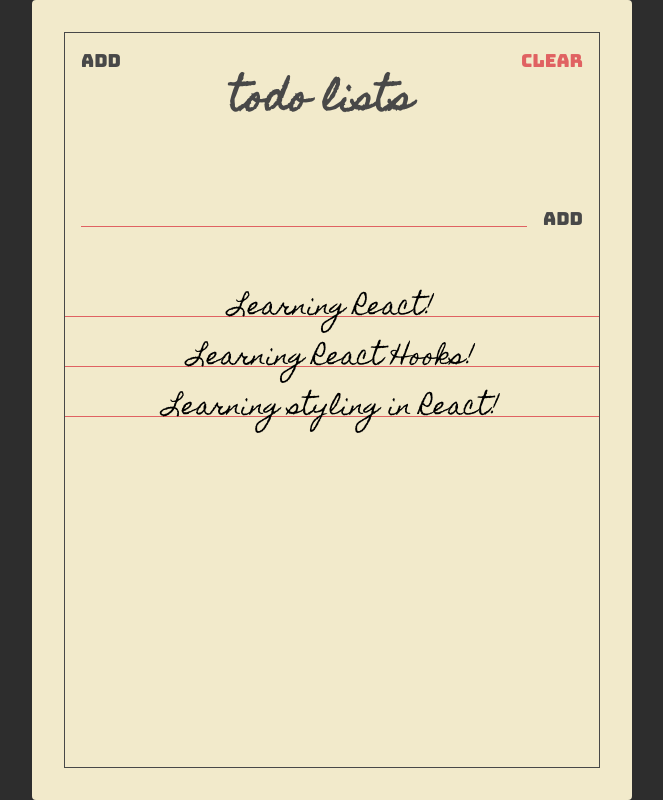
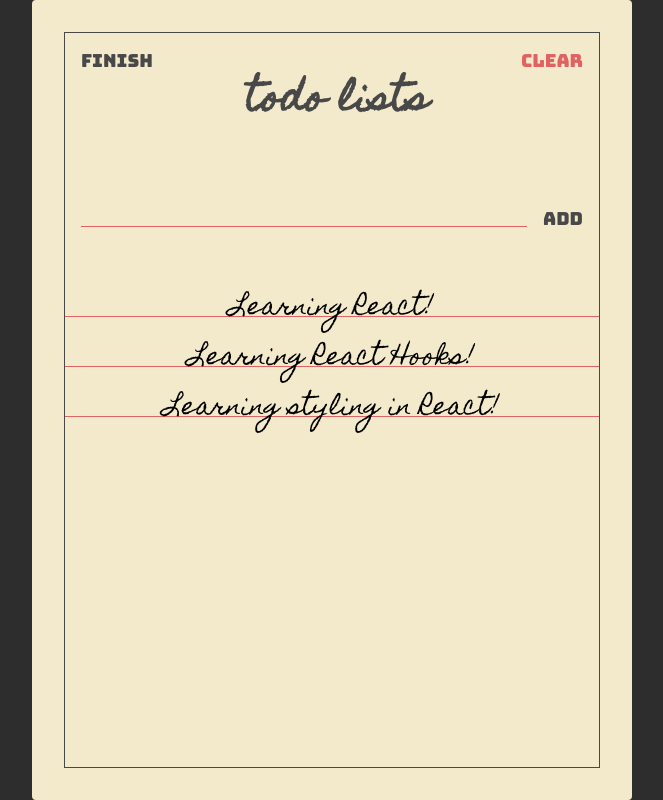
Before and after one commit to Alal23/react-todolist, a React (Create React App) app: page / in a window 1280 px wide. Both pictures are taken after a click on the button "Add". Shown: the whole page, without its empty margins (308-971 px from the left). Built offline with nearby package versions, Linux system fonts and the light colour scheme.

Commit message:
conditional rendering

```diff
--- a/src/components/Header.jsx
+++ b/src/components/Header.jsx
@@ -1,11 +1,11 @@
 import React from "react";
 import PropTypes from "prop-types";
 
-const Header = ({ showAddToggle }) => {
+const Header = ({ showAddToggle, showAdd }) => {
   return (
     <section className="header">
       <button className="header-btn main-black-color" onClick={showAddToggle}>
-        Add
+        {showAdd ? "Finish" : "Add"}
       </button>
       <h1 className="header-title">Todo Lists</h1>
       <button className="header-btn main-red-color">Clear</button>
@@ -14,7 +14,8 @@
 };
 
 Header.propTypes = {
-  showAddToggle: PropTypes.func.isRequired
+  showAddToggle: PropTypes.func.isRequired,
+  showAdd: PropTypes.bool.isRequired
 };
 
 export default Header;
--- a/src/components/TodoForm.jsx
+++ b/src/components/TodoForm.jsx
@@ -11,6 +11,12 @@
       alert("No black todo!");
       return;
     }
+    if (value.length > 40) {
+      alert("Please create a shortest todo text!");
+      setValue("");
+      return;
+    }
+
     addTodo(value);
     setValue("");
   };
--- a/src/pages/TodoList.jsx
+++ b/src/pages/TodoList.jsx
@@ -21,7 +21,7 @@
 
   return (
     <Paper>
-      <Header showAddToggle={showAddToggle} />
+      <Header showAddToggle={showAddToggle} showAdd={showAdd} />
       <TodoForm addTodo={addTodo} showAdd={showAdd} />
       <Todos todos={todos} />
     </Paper>
```
